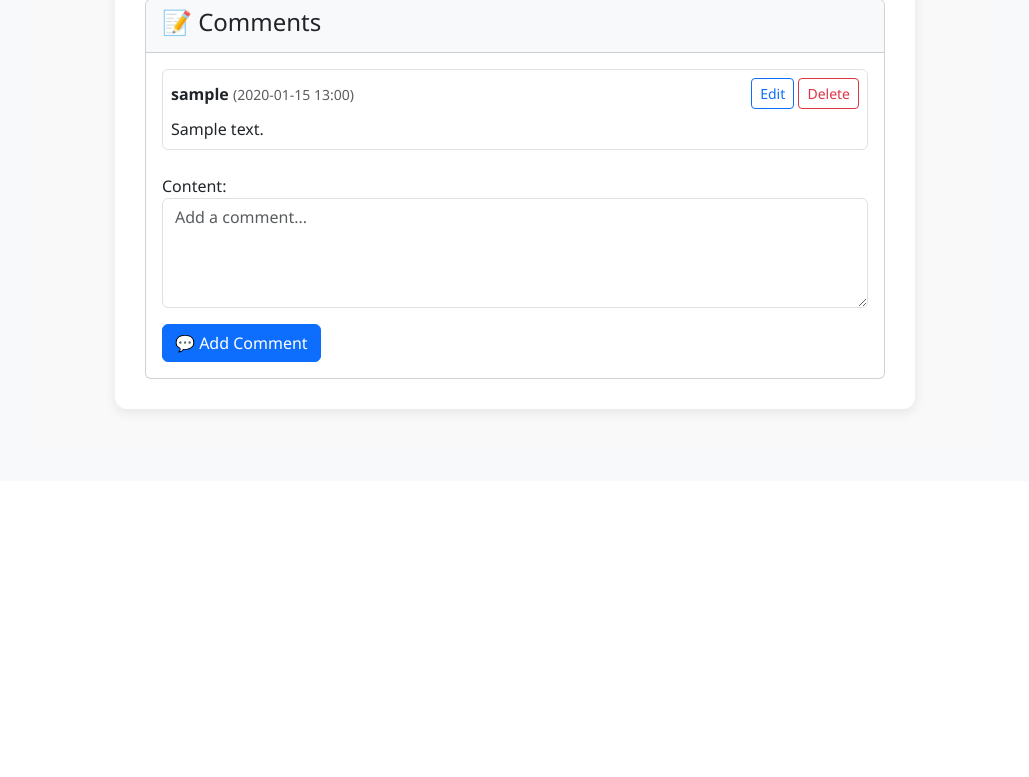
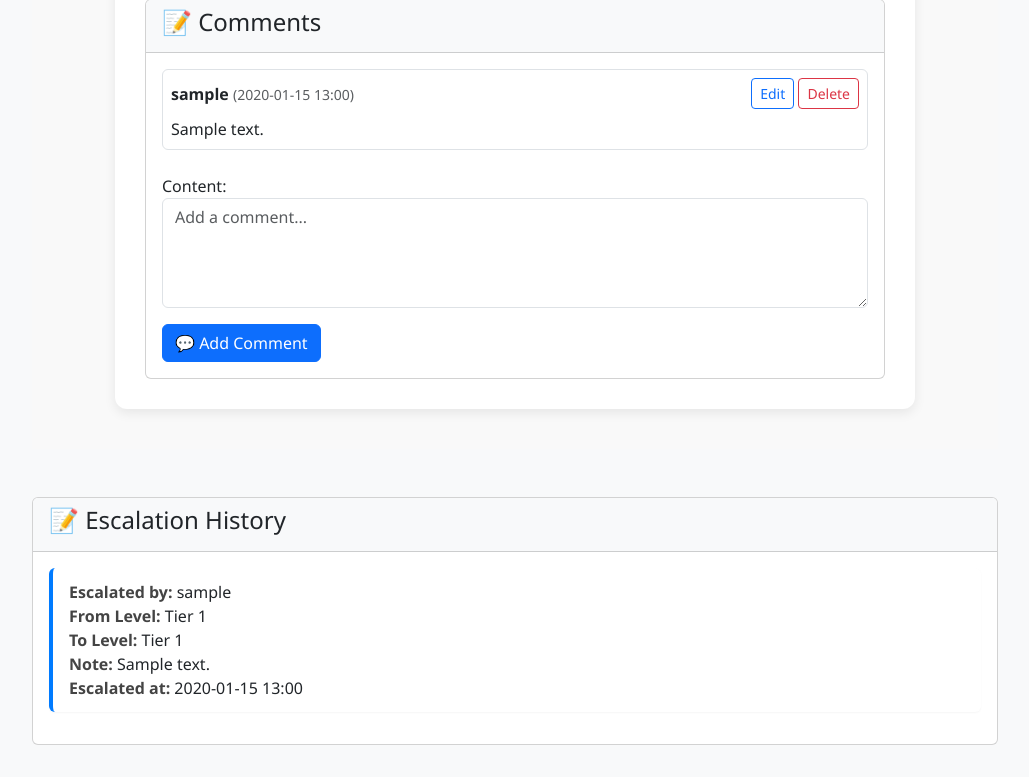
Before and after one commit to Muhonjajill/UNIFIED-PORTAL-02, a Django app: page /tickets/1/ in a window 1280 px wide. Shown: the part 1115-1892 px from the top of the page, without its empty margins (250-1279 px from the left). Before the commit the page ends 1530 px from the top, so only its background shows below. Run offline with Django 5.2, Linux system fonts and the light colour scheme; a user stored in the database is signed in; tables that the repository leaves empty hold one stand-in row (values such as "Sample post"); grey boxes marked "Sample" are stand-in pictures; some libraries are stand-ins or nearby versions.

Commit message:
priority and escalation changes

```diff
--- a/core/forms.py
+++ b/core/forms.py
@@ -83,7 +83,7 @@ class TicketForm(forms.ModelForm):
             'terminal': forms.Select(attrs={'class': 'form-control'}),
             #'priority': forms.Select(attrs={'class': 'form-control'}),
             'status': forms.Select(attrs={'class': 'form-control'}),
-            'issue_type': forms.Select(attrs={'class': 'form-control'}),  # ✅ added here
+            #'issue_type': forms.Select(attrs={'class': 'form-control'}),  # ✅ added here
         }
 
     customer = forms.ModelChoiceField(queryset=Customer.objects.all(), required=True)  # Make it visible
@@ -178,3 +178,14 @@ class TicketEditForm(forms.ModelForm):
             'description': forms.Textarea(attrs={'class': 'form-control', 'rows': 4}),
             'resolution': forms.Textarea(attrs={'class': 'form-control', 'rows': 4}),
         }
+
+class EscalationNoteForm(forms.Form):
+    note = forms.CharField(
+        label="Escalation Note",
+        widget=forms.Textarea(attrs={
+            'class': 'form-control',
+            'rows': 3,
+            'placeholder': 'Add a note for the escalation'
+        }),
+        required=False
+    )
--- a/core/templates/core/helpdesk/create_ticket.html
+++ b/core/templates/core/helpdesk/create_ticket.html
@@ -35,10 +35,10 @@
                     {{ form.brts_unit }}
                 </div>
                 </div>
-                <div class="form-group">
+                <!--<div class="form-group">
                     <label for="{{ form.issue_type.id_for_label }}">Issue Type</label>
                     {{ form.issue_type }}
-                </div>
+                </div>-->
                 <div class="form-group">
                     <label for="{{ form.problem_category.id_for_label }}">Problem Category</label>
                     {{ form.problem_category }}
--- a/core/templates/core/helpdesk/ticket_detail.html
+++ b/core/templates/core/helpdesk/ticket_detail.html
@@ -187,7 +187,7 @@
         <div class="modal-body">
           <div class="form-group">
             <label for="escalated_reason">Reason for Escalation</label>
-            <textarea class="form-control" id="escalated_reason" name="escalated_reason" rows="5" required></textarea>
+            <textarea class="form-control" id="note" name="note" rows="5" required></textarea>
           </div>
         </div>
         <div class="modal-footer">
@@ -197,6 +197,28 @@
       </form>
     </div>
   </div>
+</div>
+
+<!-- Add to ticket_detail.html to show escalation history -->
+<div class="card mt-5">
+    <div class="card-header bg-light">
+        <h4 class="card-title">📝 Escalation History</h4>
+    </div>
+    <div class="card-body">
+        {% if ticket.escalation_history.all %}
+            {% for history in ticket.escalation_history.all %}
+                <div class="escalation-history-item mb-3">
+                    <strong>Escalated by:</strong> {{ history.escalated_by.username }} <br>
+                    <strong>From Level:</strong> {{ history.from_level }} <br>
+                    <strong>To Level:</strong> {{ history.to_level }} <br>
+                    <strong>Note:</strong> {{ history.note }} <br>
+                    <strong>Escalated at:</strong> {{ history.timestamp|date:"Y-m-d H:i" }} <br>
+                </div>
+            {% endfor %}
+        {% else %}
+            <p>No escalation history yet.</p>
+        {% endif %}
+    </div>
 </div>
 
 
--- a/core/templates/core/helpdesk/tickets.html
+++ b/core/templates/core/helpdesk/tickets.html
@@ -27,6 +27,7 @@
         <option value="open" {% if status_filter == 'open' %}selected{% endif %}>Open</option>
         <option value="in_progress" {% if status_filter == 'in_progress' %}selected{% endif %}>In Progress</option>
         <option value="resolved" {% if status_filter == 'resolved' %}selected{% endif %}>Resolved</option>
+        <option value="closed" {% if status_filter == 'closed' %}selected{% endif %}>Closed</option>
         <option value="escalated" {% if status_filter == 'escalated' %}selected{% endif %}>Escalated</option>
     </select>
   </form>
--- a/core/views.py
+++ b/core/views.py
@@ -1,9 +1,11 @@
+from django.conf import settings
 from django.shortcuts import render, get_list_or_404, redirect
+from traitlets import Instance
 
 from core.priority_rules import determine_priority
-from .models import File, FileAccessLog
+from .models import EscalationHistory, File, FileAccessLog
 from django.http import FileResponse, JsonResponse, HttpResponse
-from .forms import FileUploadForm, ProblemCategoryForm, TicketForm
+from .forms import EscalationNoteForm, FileUploadForm, ProblemCategoryForm, TicketForm
 from django.contrib.auth.decorators import login_required, permission_required, user_passes_test
 from django.db.models import Count, Q
 from django.utils.timezone import now
@@ -1045,9 +1047,13 @@ def tickets(request):
             tickets = tickets.filter(is_escalated=True)
         else:
             tickets = tickets.filter(status=status_filter)
-
-
-        #tickets = tickets.filter(status=status_filter)
+    """if status_filter:
+        if status_filter == 'escalated':
+            tickets = tickets.filter(is_escalated=True)
+        else:
+            tickets = tickets.filter(status=status_filter)
+
+    tickets = tickets.filter(status=status_filter)"""
 
     #pagination
     paginator = Paginator(tickets, 10)
@@ -1074,7 +1080,7 @@ def create_ticket(request):
 
             # Auto-determine priority
             ticket.priority = determine_priority(
-                ticket.issue_type,
+                #ticket.issue_type,
                 category_name,
                 ticket.description
             )
@@ -1234,31 +1240,92 @@ def resolve_ticket_view(request, ticket_id):
 #ticket escalation
 @login_required
 def escalate_ticket(request, ticket_id):
-    ticket = get_object_or_404(Ticket, pk=ticket_id)
-
-    # Optional: Restrict who can escalate
-    if not request.user.is_staff and not request.user.groups.filter(name="Escalators").exists():
-        messages.error(request, "You are not authorized to escalate this ticket.")
+    ticket = get_object_or_404(Ticket, id=ticket_id)
+
+    # Get the current escalation level
+    level_order = [level[0] for level in Ticket.ESCALATION_LEVELS]
+
+    # Find the current escalation level and the next level
+    try:
+        current_index = level_order.index(ticket.current_escalation_level) if ticket.current_escalation_level else -1
+        next_level = level_order[current_index + 1]  # Next level
+    except IndexError:
+        messages.warning(request, "Already at the highest escalation level.")
         return redirect('ticket_detail', ticket_id=ticket.id)
 
     if request.method == 'POST':
-        reason = request.POST.get('escalated_reason')
-        if not reason:
-            messages.error(request, "Escalation reason is required.")
+        form = EscalationNoteForm(request.POST)
+        if form.is_valid():
+            print("Form is valid")
+            note = form.cleaned_data['note']
+            print(f"Escalation Note: {note}")  # Debugging line
+
+            # Log the escalation to history
+            EscalationHistory.objects.create(
+                ticket=ticket,
+                escalated_by=request.user,
+                from_level=ticket.current_escalation_level,
+                to_level=next_level,
+                note=note
+            )
+
+            # Update ticket escalation
+            ticket.current_escalation_level = next_level
+            ticket.is_escalated = True
+            ticket.escalated_at = timezone.now()
+            ticket.escalated_by = request.user
+            ticket.escalation_reason = note
+            ticket.save()
+
+
+            send_mail(
+                subject=f"Ticket #{ticket.id} Escalated to {ticket.current_escalation_level}",
+                message=f"""
+                Ticket ID: {ticket.id}
+                Title: {ticket.title}
+                Escalated By: {ticket.escalated_by}
+                Escalation Level: {ticket.current_escalation_level}
+                Reason: {ticket.escalation_reason}
+
+
+                View Ticket: http://127.0.0.1:8000/tickets/{ticket.id}
+
+                """,
+                from_email="godblessodhiambo@gmail.com",
+                recipient_list=get_email_for_level(next_level),  # Fetch the emails based on the level
+                fail_silently=False,
+            )
+
+            # Optional: Notify a higher-level group (e.g., email or internal notification)
+            # notify_group(next_level, ticket)
+
+            messages.success(request, f"Ticket has been escalated to {next_level}.")
             return redirect('ticket_detail', ticket_id=ticket.id)
-
-        ticket.is_escalated = True
-        ticket.escalated_at = timezone.now()
-        ticket.escalated_by = request.user
-        ticket.escalation_reason = reason
-        ticket.save()
-
-        messages.success(request, f"Ticket #{ticket.id} has been escalated.")
-        return redirect('ticket_detail', ticket_id=ticket.id)
-
-    return redirect('ticket_detail', ticket_id=ticket.id)
-
-
+    else:
+        print("There is a problem")
+        form = EscalationNoteForm()
+
+    return render(request, 'core/helpdesk/escalate_ticket.html', {
+        'ticket': ticket,
+        'form': form,
+        'next_level': next_level
+    })
+
+def get_email_for_level(level):
+    # This function fetches emails based on escalation level from settings.
+    return settings.ESCALATION_LEVEL_EMAILS.get(level, [])
+
+def notify_group(level, ticket):
+    # Example: Notify the next escalation level via email
+    email_recipient = get_email_for_level(level)  # Define how to get the right email for the group
+
+    send_mail(
+        f'Ticket #{ticket.id} has been escalated to {level}',
+        f'The ticket with the issue "{ticket.title}" has been escalated to {level}.',
+        settings.DEFAULT_FROM_EMAIL,
+        [email_recipient],
+        fail_silently=False
+    )
 @user_passes_test(is_director)
 def delete_ticket(request, ticket_id):
     ticket = get_object_or_404(Ticket, id=ticket_id)
--- a/static/css/ticket_detail.css
+++ b/static/css/ticket_detail.css
@@ -60,7 +60,7 @@
 .badge-low { background-color: #17a2b8; color: white; }
 .badge-medium { background-color: #ffc107; color: #212529; }
 .badge-high { background-color: #dc3545; color: white; }
-.badge-urgent { background-color: #bd2130; color: white; }
+.badge-critical { background-color: #bd2130; color: white; }
 
 /* Back button */
 .btn-back {
@@ -97,6 +97,60 @@
   outline: none;
   box-shadow: 0 0 10px rgba(40, 167, 69, 0.6);
 }
+
+/* Escalation History Styling */
+
+.card.escalation-history {
+    border: 1px solid #e0e0e0;
+    border-radius: 8px;
+    background-color: #fdfdfd;
+    box-shadow: 0 2px 4px rgba(0, 0, 0, 0.05);
+    margin-top: 2rem;
+    padding: 1rem;
+}
+
+.card.escalation-history .card-header {
+    background-color: #f8f9fa;
+    border-bottom: 1px solid #dee2e6;
+    padding: 0.75rem 1.25rem;
+    border-top-left-radius: 8px;
+    border-top-right-radius: 8px;
+}
+
+.card.escalation-history .card-title {
+    font-size: 1.25rem;
+    font-weight: bold;
+    margin-bottom: 0;
+    color: #333;
+}
+
+.card.escalation-history .card-body {
+    padding: 1rem 1.25rem;
+}
+
+.escalation-history-item {
+    background-color: #ffffff;
+    border-left: 4px solid #007bff;
+    padding: 0.75rem 1rem;
+    margin-bottom: 1rem;
+    border-radius: 6px;
+    box-shadow: 0 1px 2px rgba(0, 0, 0, 0.04);
+}
+
+.escalation-history-item strong {
+    color: #444;
+}
+
+.escalation-history-item br {
+    margin-bottom: 0.5rem;
+}
+
+.card.escalation-history p {
+    color: #777;
+    font-style: italic;
+}
+
+
 /* New: Ticket Info Layout Styling */
 .ticket-info {
   display: grid;
```
Also changed, not shown: core/models.py (+33 -4 lines), core/priority_rules.py (+43 -48 lines), core/signals.py (+38 -1 lines), unified_portal/settings.py (+7 -0 lines), core/apps.py (line endings or trailing spaces), core/migrations/0045_alter_ticket_priority.py (added), core/migrations/0046_alter_ticket_priority.py (added), core/migrations/0047_ticket_current_escalation_level_escalationhistory.py (added), core/migrations/0048_remove_ticket_issue_type.py (added), core/migrations/0049_alter_ticket_status.py (added).
